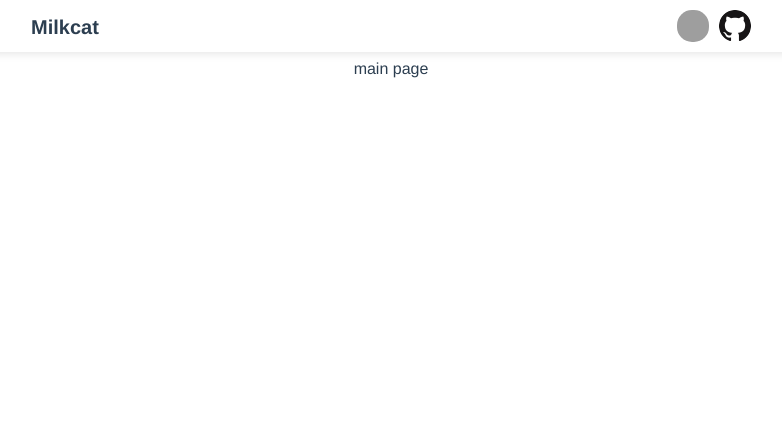
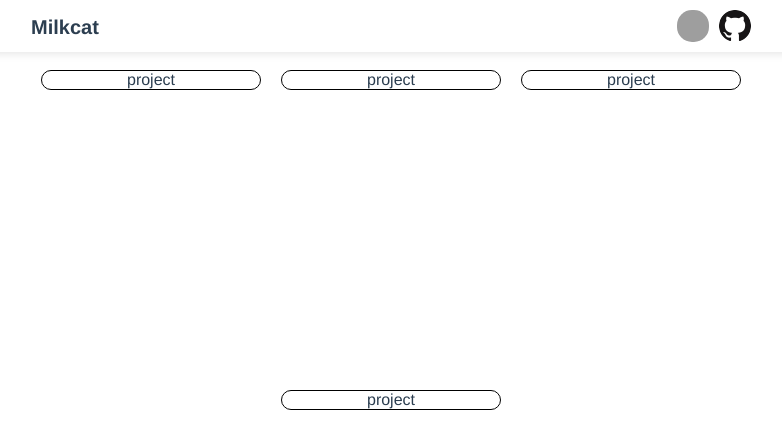
Before and after one commit to milkcat1994/milkcat.today, a Vue app: page / in a window 1280 px wide. Shown: the top 448 px of the page, without its empty margins (249-1031 px from the left). Built offline with nearby package versions, Linux system fonts and the light colour scheme; grey boxes are pictures that could not be loaded.

Commit message:
add project card component ProtoType

```diff
--- a/src/components/main/index.scss
+++ b/src/components/main/index.scss
@@ -0,0 +1,4 @@
+#main{
+    max-width: 720px;
+    margin: 0px auto;
+}
--- a/src/components/main/index.vue
+++ b/src/components/main/index.vue
@@ -1,12 +1,18 @@
 <template>
   <div id="main">
-      main page
+      <ProjectCard/>
+      <ProjectCard/>
+      <ProjectCard/>
+      <ProjectCard/>
   </div>
 </template>
 
 <script>
+import ProjectCard from '@/components/projectCard/index.vue'
+
 export default {
-  methods: {
+  components: {
+    ProjectCard
   }
 }
 </script>
--- /dev/null
+++ b/src/components/projectCard/index.scss
@@ -0,0 +1,18 @@
+.border-b2{
+    border: 1px solid black;
+    border-radius: 15px;
+}
+
+
+.card {
+    min-width: 220px;
+    height: 300px;
+}
+
+.dp-block {
+    display: inline-block;
+}
+
+.p-10 {
+    padding: 10px 10px;
+}
--- /dev/null
+++ b/src/components/projectCard/index.vue
@@ -0,0 +1,21 @@
+<template>
+  <div class="dp-block card p-10">
+    <div class="border-b2">
+        <div>
+            project
+        </div>
+    </div>
+  </div>
+</template>
+
+<script>
+export default {
+  methods: {
+  }
+}
+</script>
+
+<style lang="scss" scoped>
+@import './index.scss';
+
+</style>>
```
